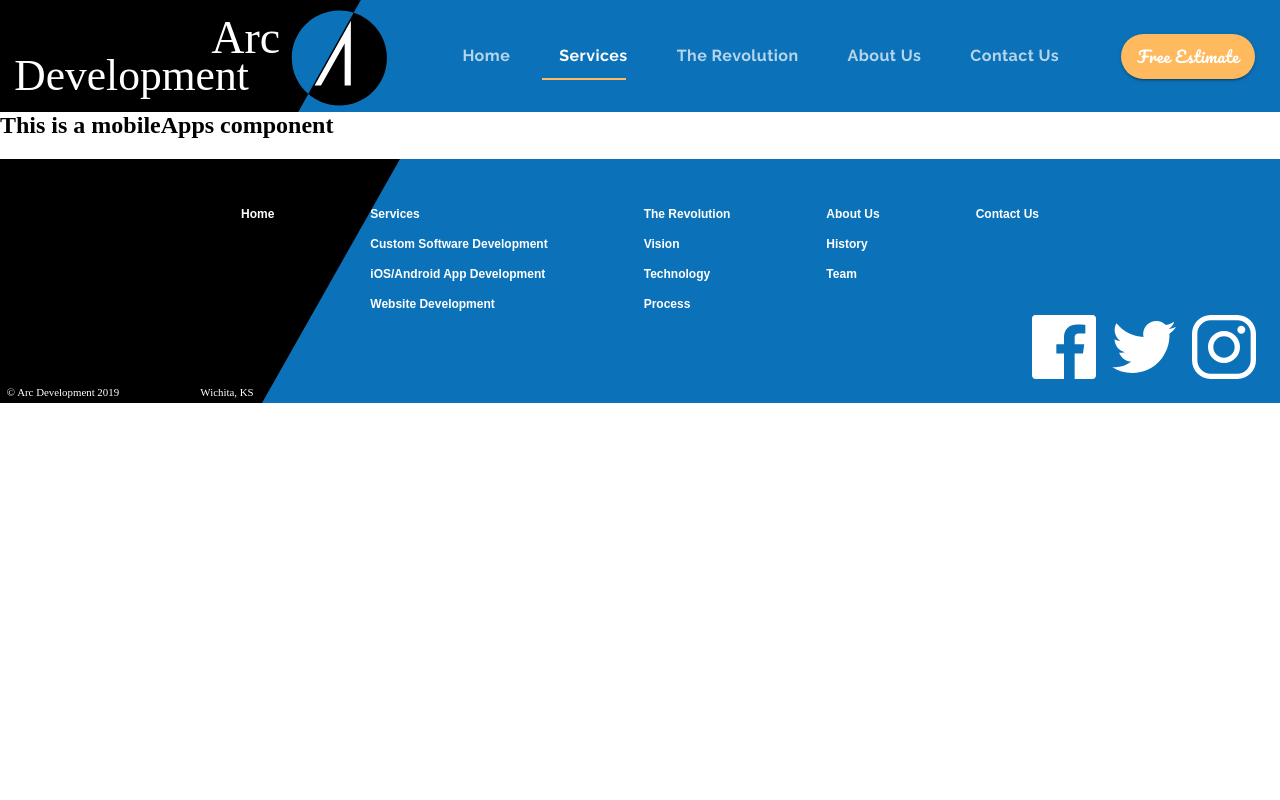
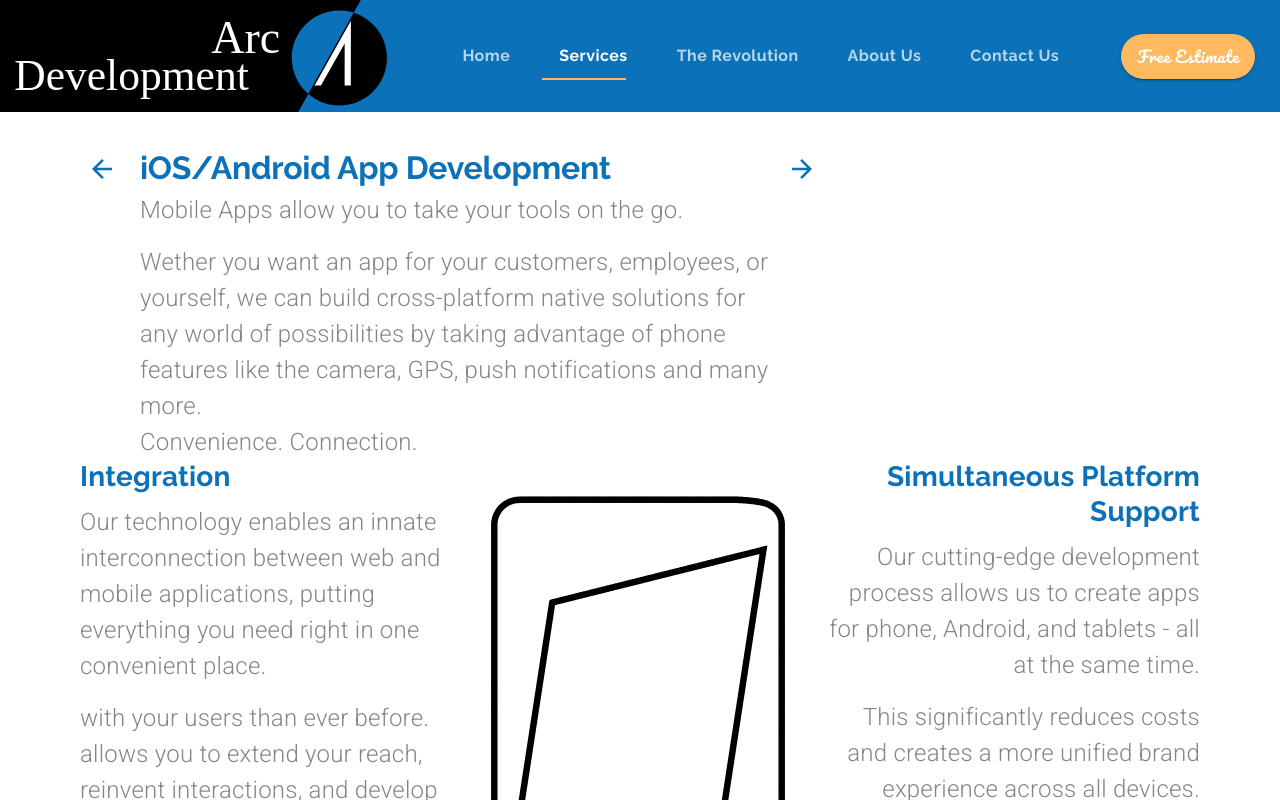
Before and after one commit to ruhimbazabertin/miror, a React (Create React App) app: page /mobileapps in a window 1280 px wide. Shown: the top 800 px of the page. Built offline with nearby package versions, Linux system fonts and the light colour scheme.

Commit message:
mobile app page
create mobile app component

mobile app

```diff
--- a/src/components/App.js
+++ b/src/components/App.js
@@ -9,6 +9,7 @@
 import LandingPage from './LandingPage';
 import Services  from './Services';
 import CustomSoftware from './CustomSoftware';
+import MobileApps  from './MobileApps';
 
 const  App = () => {
     const [selectedIndex, setSelectedIndex] = useState(0);
@@ -37,7 +38,12 @@
                             {...props}
                             setValue={setValue}
                             setSelectedIndex={setSelectedIndex} />} />
-                        <Route exact path="/mobileapps" component={() =>(<div><h2>This is a mobileApps component</h2></div>)} />
+                        <Route exact path="/mobileapps"
+                         render={(props) =>
+                            <MobileApps
+                            {...props}
+                            setValue={setValue}
+                            setSelectedIndex={setSelectedIndex} />}  />
                         <Route exact path="/websites" component={() =>(<div><h2>This is a websites  component</h2></div>)} />
                         <Route exact path="/revolution" component={() =>(<div><h2>This is the revolution component</h2></div>)} />
                         <Route exact path="/about" component={() =>(<div><h2>This is about us component</h2></div>)} />
--- /dev/null
+++ b/src/components/MobileApps.js
@@ -0,0 +1,151 @@
+import React from 'react';
+import Lottie from 'react-lottie';
+import {Link} from 'react-router-dom';
+import {makeStyles, useTheme} from '@material-ui/core/styles';
+import IconButton from '@material-ui/core/IconButton';
+import Grid  from  '@material-ui/core/Grid';
+import Typography  from '@material-ui/core/Typography';
+import useMediaQuery from '@material-ui/core/useMediaQuery';
+import Hidden  from  '@material-ui/core/Hidden';
+
+import forwardArrow  from '../assets/forwardArrow.svg';
+import backArrow   from  '../assets/backArrow.svg';
+
+import integrationAnimation from '../animations/integrationAnimation/data.json';
+
+const useStyles = makeStyles(theme => ({
+
+    heading: {
+        maxWidth: "40em",
+    },
+    arrowContainer: {
+        marginTop: "0.2em",
+    },
+    rowContainer: {
+        paddingLeft: "5em",
+        paddingRight: "5em",
+        [theme.breakpoints.down("sm")] : {
+            paddingLeft: "1.5em",
+            paddingRight: "1.5em",
+            paddingTop: "1em",
+        }
+    },
+}));
+
+
+const MobileApps = (props) => {
+
+    const classes = useStyles();
+    const theme = useTheme();
+    const matchesMD = useMediaQuery(theme.breakpoints.down("md"));
+    const matchesXS = useMediaQuery(theme.breakpoints.down("xs"));
+
+    const defaultOptions = {
+        loop: true,
+        autoplay: false,
+        animationData: integrationAnimation,
+        rendererSettings: {
+          preserveAspectRatio: 'xMidYMid slice'
+        }
+      };
+
+    return (
+        <Grid container direction="column">
+        <Grid
+         item
+         container
+         direction="row"
+         className={classes.rowContainer}
+         justify={matchesMD ? "center" : undefined}
+         style={{marginTop: matchesXS ? "1em" : "2em"}}>
+        <Hidden mdDown>
+        <Grid item className={classes.arrowContainer} style={{marginRight: "1em", marginLeft: "-3"}} >
+            <IconButton
+             style={{backgroundColor: "transparent"}}
+              component={Link}
+               to="/customsoftware"
+               onClick={props.setSelectedIndex(1)} >
+            <img src={backArrow} alt="back to Custom Software Development" />
+            </IconButton>
+        </Grid>
+        </Hidden>
+        <Grid item container direction="column" className={classes.heading}>
+        <Grid item>
+        <Typography align={matchesMD ? "center" : undefined} variant="h2">
+            iOS/Android App Development
+        </Typography>
+        <Grid item>
+        <Typography align={matchesMD ? "center" : undefined} variant="body1" paragraph>
+            Mobile Apps allow you to take your tools on the go.
+        </Typography>
+        <Typography align={matchesMD ? "center" : undefined} variant="body1" paragraphy>
+            Wether you want an app for your customers, employees, or
+            yourself, we can build cross-platform native solutions for any
+            world of possibilities by taking advantage of phone features
+            like the camera, GPS, push notifications and many more.
+        </Typography>
+        <Typography align={matchesMD ? "center" : undefined} variant="body1" paragraphy>
+            Convenience. Connection.
+        </Typography>
+        </Grid>
+        </Grid>
+        </Grid>
+        <Hidden mdDown>
+        <Grid item className={classes.arrowContainer}>
+            <IconButton
+             style={{backgroundColor: "transparent"}}
+              component={Link}
+               to="/websites"
+               onClick={props.setSelectedIndex(3)} >
+                <img src={forwardArrow} alt="forward websites Development Page"/>
+            </IconButton>
+        </Grid>
+        </Hidden>
+        </Grid>
+        <Grid
+         item
+         container
+         direction="row"
+         className={classes.rowContainer}>
+        <Grid item container direction="column" md>
+        <Grid item>
+            <Typography variant="h4" gutterBottom>Integration</Typography>
+        </Grid>
+        <Grid item>
+            <Typography variant="body1" paragraph>
+                Our technology enables an innate interconnection between web and
+                mobile applications, putting everything you need right in one
+                convenient place.
+            </Typography>
+            <Typography variant="body1" paragraph>
+                 with your users than ever before. allows you to extend your reach, reinvent interactions, and
+                develop a stronger relationship with your users than ever before.
+            </Typography>
+        </Grid>
+        </Grid>
+        <Grid item md>
+            <Lottie options={defaultOptions} />
+        </Grid>
+        <Grid item container direction="column" md>
+        <Grid item>
+            <Typography align="right" variant="h4" gutterBottom>
+                Simultaneous Platform Support
+            </Typography>
+        </Grid>
+        <Grid item>
+            <Typography align="right" variant="body1" paragraph>
+                Our cutting-edge development process allows us to create apps
+                for phone, Android, and tablets - all at the same time.
+            </Typography>
+            <Typography align="right" variant="body1" paragraph>
+                This significantly reduces costs and creates a more unified
+                brand experience across all devices.
+            </Typography>
+        </Grid>
+        </Grid>
+        </Grid>
+        </Grid>
+    )
+};
+
+export default MobileApps;
```
Also changed, not shown: 1 other file (tests, documents, lock files or other folders).
